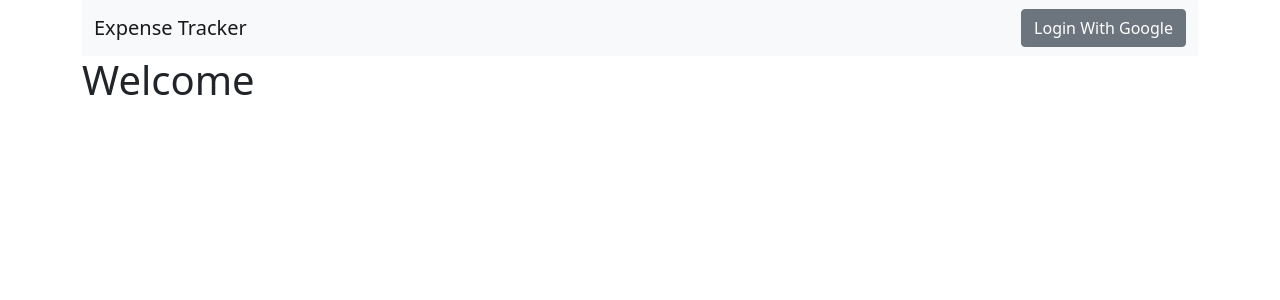
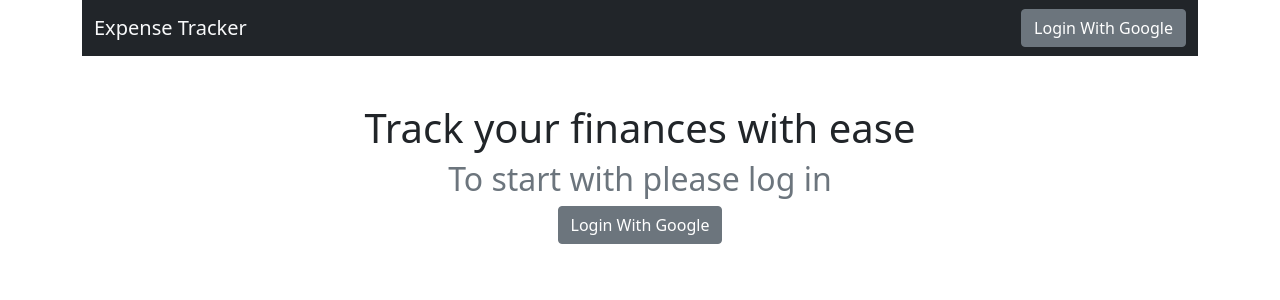
Before and after one commit to olo75jg21/expense-tracker, a React (Create React App) app in the folder client/: page / in a window 1280 px wide. Shown: the top 300 px of the page. Built offline with nearby package versions, Linux system fonts and the light colour scheme; no server answers.

Commit message:
created welcome page

```diff
--- a/client/src/components/App.js
+++ b/client/src/components/App.js
@@ -8,6 +8,10 @@ import Header from './Header';
 import Incomes from './income/Incomes';
 import Settings from './Settings';
 import Welcome from './Welcome';
+
+import {
+  Container
+} from 'react-bootstrap';
 
 import { fetchUser } from '../actions/index';
 
@@ -21,7 +25,7 @@ const App = () => {
 
   return (
     <BrowserRouter>
-      <div className="container">
+      <Container>
         <Header />
         <Routes>
           <Route path="/" element={<Welcome />} />
@@ -31,7 +35,7 @@ const App = () => {
           <Route exact path="/settings" element={<Settings />} />
           <Route path="*" element={<h1>There is nothing here!</h1>} />
         </Routes>
-      </div>
+      </Container>
     </BrowserRouter>
   );
 }
--- a/client/src/components/Header.js
+++ b/client/src/components/Header.js
@@ -14,13 +14,13 @@ const renderHeaderContent = (authStatus) => {
     return (
       <Nav className='ms-auto'>
         <LinkContainer to="/dashboard">
-          <Nav.Link>Dashboard</Nav.Link>
+          <Nav.Link className='text-light'>Dashboard</Nav.Link>
         </LinkContainer>
         <LinkContainer to="/incomes">
-          <Nav.Link>Incomes</Nav.Link>
+          <Nav.Link className='text-light'>Incomes</Nav.Link>
         </LinkContainer>
         <LinkContainer to="/expenses">
-          <Nav.Link>Expenses</Nav.Link>
+          <Nav.Link className='text-light'>Expenses</Nav.Link>
         </LinkContainer>
         <Button variant="secondary" href="/api/logout">Logout</Button>
       </Nav>
@@ -39,10 +39,10 @@ const Header = () => {
 
   return (
     <div>
-      <Navbar bg="light" expand="lg" >
+      <Navbar bg="dark" expand="lg" className='text-light'>
         <Container>
           <LinkContainer to={auth ? '/dashboard' : '/'}>
-            <Navbar.Brand>Expense Tracker</Navbar.Brand>
+            <Navbar.Brand className='text-light'>Expense Tracker</Navbar.Brand>
           </LinkContainer>
           <Navbar.Collapse id="basic-navbar-nav">
             {renderHeaderContent(auth)}
--- a/client/src/components/Welcome.js
+++ b/client/src/components/Welcome.js
@@ -1,11 +1,27 @@
 import React from 'react';
-import { Link } from 'react-router-dom';
+import { useSelector } from 'react-redux';
+
+import {
+  Button
+} from 'react-bootstrap';
 
 const Welcome = () => {
+  const auth = useSelector(state => state.auth);
+
+  if (!auth) {
+    return (
+      <div className='text-center mt-5'>
+        <h1>Track your finances with ease</h1>
+        <h2 className='text-secondary'>To start with please log in</h2>
+        <Button variant="secondary" href="/auth/google">Login With Google</Button>
+      </div>
+    );
+  }
+
   return (
-    // change content depend on that is there any expenses/incomes sources
-    <div>
+    <div className='text-center mt-5'>
       <h1>Welcome</h1>
+      <h2 className='text-secondary'>To start with please go to dashboard</h2>
     </div>
   );
 };
--- a/client/src/components/income/AddIncomeModal.js
+++ b/client/src/components/income/AddIncomeModal.js
@@ -27,6 +27,7 @@ const AddIncomeModal = (props) => {
         size="sm"
         centered
         show={showModal}
+        backdrop="static"
         onHide={handleCloseModal}
       >
 
--- a/client/src/components/income/EditIncomeForm.js
+++ b/client/src/components/income/EditIncomeForm.js
@@ -12,7 +12,7 @@ import {
 import { updateIncome } from '../../actions';
 import validate from '../../utils/validateIncomeForm';
 
-const EditIncomeForm = ({ handleCloseModal, income }) => {
+const EditIncomeForm = ({ income, handleCloseModal }) => {
   const { _id, title, amount, cattegory, description } = income;
 
   const dispatch = useDispatch();
--- a/client/src/components/income/EditIncomeModal.js
+++ b/client/src/components/income/EditIncomeModal.js
@@ -23,16 +23,13 @@ const EditIncomeModal = (props) => {
       </Button>
 
       <Modal
-        {...props}
         size="sm"
-        centered
         show={showModal}
+        backdrop="static"
         onHide={handleCloseModal}
       >
 
-        <Modal.Header closeButton>
-          <Modal.Title>Edit Income</Modal.Title>
-        </Modal.Header>
+        <Modal.Header closeButton />
 
         <Modal.Body>
           <EditIncomeForm
```
